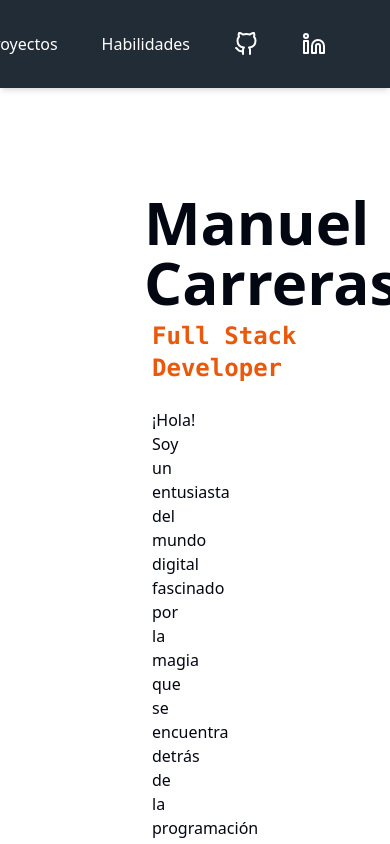
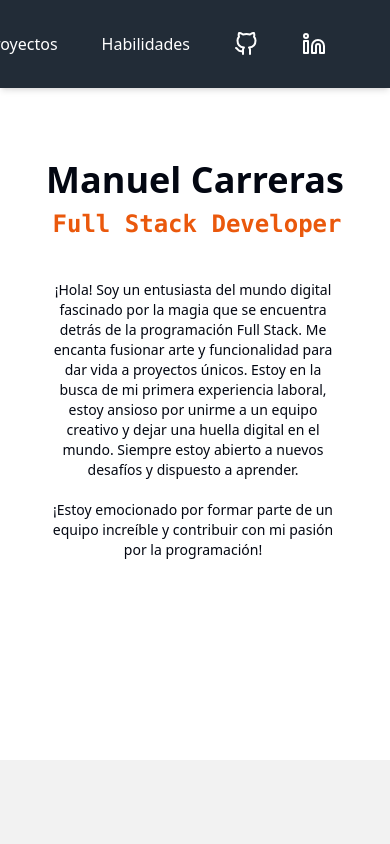
Before and after one commit to JuanMaCarreras/Portafolio, a React (Vite) app: page / in a window 390 px wide. Shown: the top 844 px of the page. Built offline with nearby package versions, Linux system fonts and the light colour scheme; what tailwindcss-animated would draw is missing.

Commit message:
responsive

```diff
--- a/src/components/Inicio.jsx
+++ b/src/components/Inicio.jsx
@@ -1,13 +1,13 @@
 function Inicio () {
   return (
     <main
-      className='flex flex-col  ml-36 mt-32 mb-44 movil:mx-10 movil:mt-24 movil:items-center movil:justify-center animate-fade-in animate-duration-[2000ms]'
+      className='flex flex-col  ml-36 mt-32 mb-44 phone:mx-10 phone:mt-24 phone:items-center phone:justify-center animate-fade-in animate-duration-[2000ms]'
 
     >
-      <h1 className='text-6xl font-bold text-text movil:text-4xl dark:text-white font-sans'>Manuel Carreras</h1>
-      <h2 className='font-mono text-title text-2xl font-semibold pt-2 pl-2 movil:pl-1 movil:text-2xl dark:text-second'>Full Stack Developer</h2>
+      <h1 className='text-6xl font-bold text-text phone:text-4xl dark:text-white font-sans'>Manuel Carreras</h1>
+      <h2 className='font-mono text-title text-2xl font-semibold pt-2 pl-2 phone:pl-1 phone:text-2xl dark:text-second'>Full Stack Developer</h2>
 
-      <p className=' py-6 text-text mr-96 movil:pt-10 movil:mr-3 movil:text-sm movil:text-center movil:whitespace-pre-line movil:break-words text-base dark:text-textDark pl-2'>¡Hola! Soy un entusiasta del mundo digital fascinado por la magia que se encuentra detrás de la programación Full Stack.
+      <p className=' py-6 text-text mr-96 phone:pt-10 phone:mr-3 phone:text-sm phone:text-center phone:whitespace-pre-line phone:break-words text-base dark:text-textDark pl-2'>¡Hola! Soy un entusiasta del mundo digital fascinado por la magia que se encuentra detrás de la programación Full Stack.
         Me encanta fusionar arte y funcionalidad para dar vida a proyectos únicos.
         Estoy en la busca de mi primera experiencia laboral, estoy ansioso por unirme a un equipo creativo y dejar una huella digital en el mundo.
         Siempre estoy abierto a nuevos desafíos y dispuesto a aprender. <br />
```
